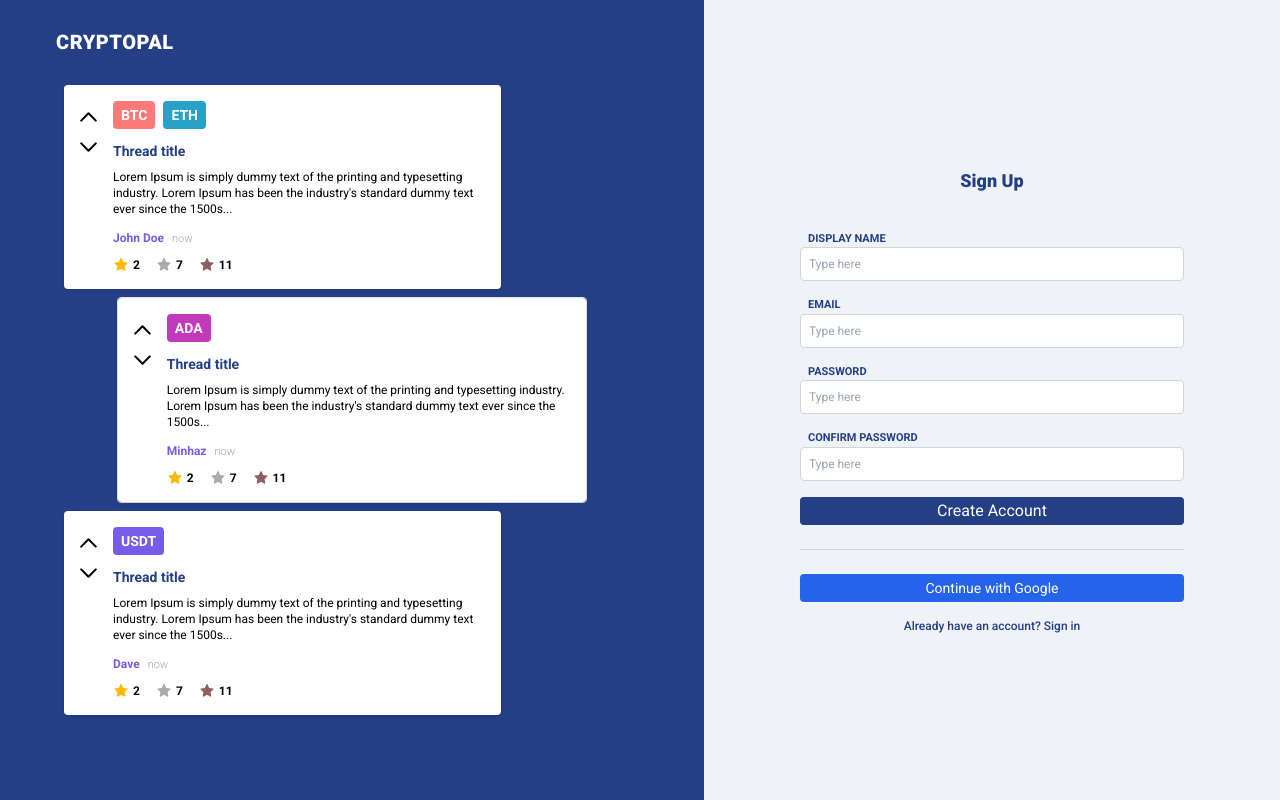
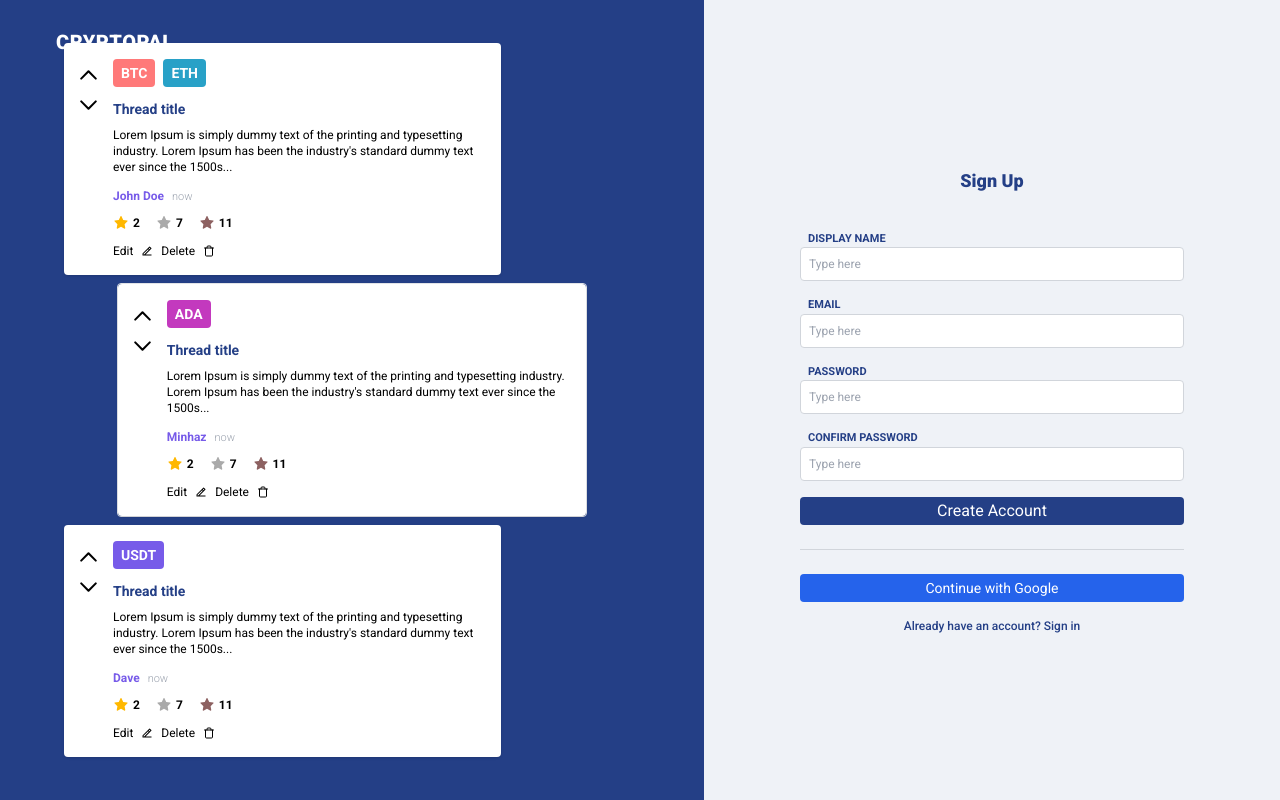
Before and after one commit to minhazk/cryptopal, a React (Vite) app: page / in a window 1280 px wide. Built offline with nearby package versions, Linux system fonts and the light colour scheme; no server answers.

Commit message:
delete comment and delete thread

```diff
--- a/src/components/ThreadCard.jsx
+++ b/src/components/ThreadCard.jsx
@@ -1,11 +1,25 @@
 import React from 'react';
-import { Link } from 'react-router-dom';
+import { Link, useNavigate } from 'react-router-dom';
 import { HiOutlineChevronUp, HiOutlineChevronDown } from 'react-icons/hi';
+import { FiTrash } from 'react-icons/fi';
+import { RiEdit2Line } from 'react-icons/ri';
 import { formatTime } from '../utils/TimeFormatter';
 import TagList from './TagList';
 import Stars from './ui/Stars';
+import { useUserContext } from '../context/UserContext';
+import { useThreadContext } from '../context/ThreadContext';
 
 const ThreadCard = ({ id, tags, title, body, author, authorId, timestamp, gold, silver, bronze, short }) => {
+    const { user } = useUserContext();
+    const { deleteThread } = useThreadContext();
+    const navigate = useNavigate();
+
+    function handleDeleteThread() {
+        deleteThread(id)
+            .then(() => navigate('/home'))
+            .catch(err => alert('Error deleting thread: ' + err));
+    }
+
     return (
         <div className='bg-white rounded shadow px-3 py-4 flex gap-3'>
             <div className='flex flex-col gap-1 items-center pt-1'>
@@ -54,6 +68,18 @@ const ThreadCard = ({ id, tags, title, body, author, authorId, timestamp, gold,
                     <Stars num={silver} tier='silver' />
                     <Stars num={bronze} tier='bronze' />
                 </div>
+                {!short && authorId === user?.id && (
+                    <div className='flex gap-2 items-center text-xs mt-3'>
+                        <button className='flex gap-2 items-center hover:text-primary'>
+                            Edit
+                            <RiEdit2Line />
+                        </button>
+                        <button onClick={handleDeleteThread} className='flex gap-2 items-center hover:text-red-500'>
+                            Delete
+                            <FiTrash />
+                        </button>
+                    </div>
+                )}
             </div>
         </div>
     );
--- a/src/context/ThreadContext.jsx
+++ b/src/context/ThreadContext.jsx
@@ -1,8 +1,8 @@
-import { createContext, useContext, useEffect, useState } from 'react';
+import { createContext, useContext } from 'react';
 import { useUserContext } from './UserContext';
 import { v4 as uuidv4 } from 'uuid';
 import { db } from '../firebase';
-import { doc, setDoc, getDoc, query, collection, getDocs, where, documentId } from 'firebase/firestore';
+import { doc, setDoc, getDoc, query, collection, getDocs, where, documentId, deleteDoc } from 'firebase/firestore';
 
 const ThreadContext = createContext({});
 const useThreadContext = () => useContext(ThreadContext);
@@ -92,7 +92,26 @@ const ThreadProvider = ({ children }) => {
         return comments;
     }
 
-    return <ThreadContext.Provider value={{ createThread, getAllThreads, getThreadById, createComment, getThreadComments, getAuthor }}>{children}</ThreadContext.Provider>;
+    async function deleteComment(id) {
+        const itemsRef = collection(db, 'comment');
+        const q = query(itemsRef, where('parentCommentId', '==', id));
+        const querySnapshot = await getDocs(q);
+        const childComments = [];
+        querySnapshot.forEach(doc => {
+            childComments.push(doc.id);
+        });
+        for (const id of childComments) {
+            await deleteDoc(doc(db, 'comment', id));
+        }
+        await deleteDoc(doc(db, 'comment', id));
+        return id;
+    }
+
+    async function deleteThread(id) {
+        await deleteDoc(doc(db, 'thread', id));
+    }
+
+    return <ThreadContext.Provider value={{ createThread, getAllThreads, getThreadById, createComment, getThreadComments, getAuthor, deleteComment, deleteThread }}>{children}</ThreadContext.Provider>;
 };
 
 export { useThreadContext, ThreadProvider };
--- a/src/pages/Home/index.jsx
+++ b/src/pages/Home/index.jsx
@@ -13,7 +13,7 @@ const Home = () => {
     const navigate = useNavigate();
 
     useEffect(() => {
-        (async () => setThreads(await getAllThreads()))();
+        getAllThreads().then(setThreads);
     }, []);
     console.log(threads);
 
--- a/src/pages/Thread/Comment.jsx
+++ b/src/pages/Thread/Comment.jsx
@@ -13,13 +13,17 @@ import { useUserContext } from '../../context/UserContext';
 const Comment = ({ id, authorId, timestamp, body, gold, silver, bronze, parentThreadId, groupedComments, setComments }) => {
     const [replying, setReplying] = useState(false);
     const { user } = useUserContext();
-    const { getAuthor } = useThreadContext();
+    const { getAuthor, deleteComment } = useThreadContext();
     const [author, setAuthor] = useState(null);
     const childComments = groupedComments[id];
 
     useEffect(() => {
         (async () => setAuthor((await getAuthor(authorId)).author))();
     }, [author]);
+
+    function handleDeleteComment() {
+        deleteComment(id).then(id => setComments(prev => prev.filter(comment => comment.id != id)));
+    }
 
     return (
         <div>
@@ -69,7 +73,7 @@ const Comment = ({ id, authorId, timestamp, body, gold, silver, bronze, parentTh
                                     Edit
                                     <RiEdit2Line size={14} />
                                 </button>
-                                <button onClick={() => {}} className='flex items-center gap-2 hover:text-red-500 focus:text-red-500 py-1 rounded-full'>
+                                <button onClick={handleDeleteComment} className='flex items-center gap-2 hover:text-red-500 focus:text-red-500 py-1 rounded-full'>
                                     Delete
                                     <FiTrash size={12} />
                                 </button>
```
